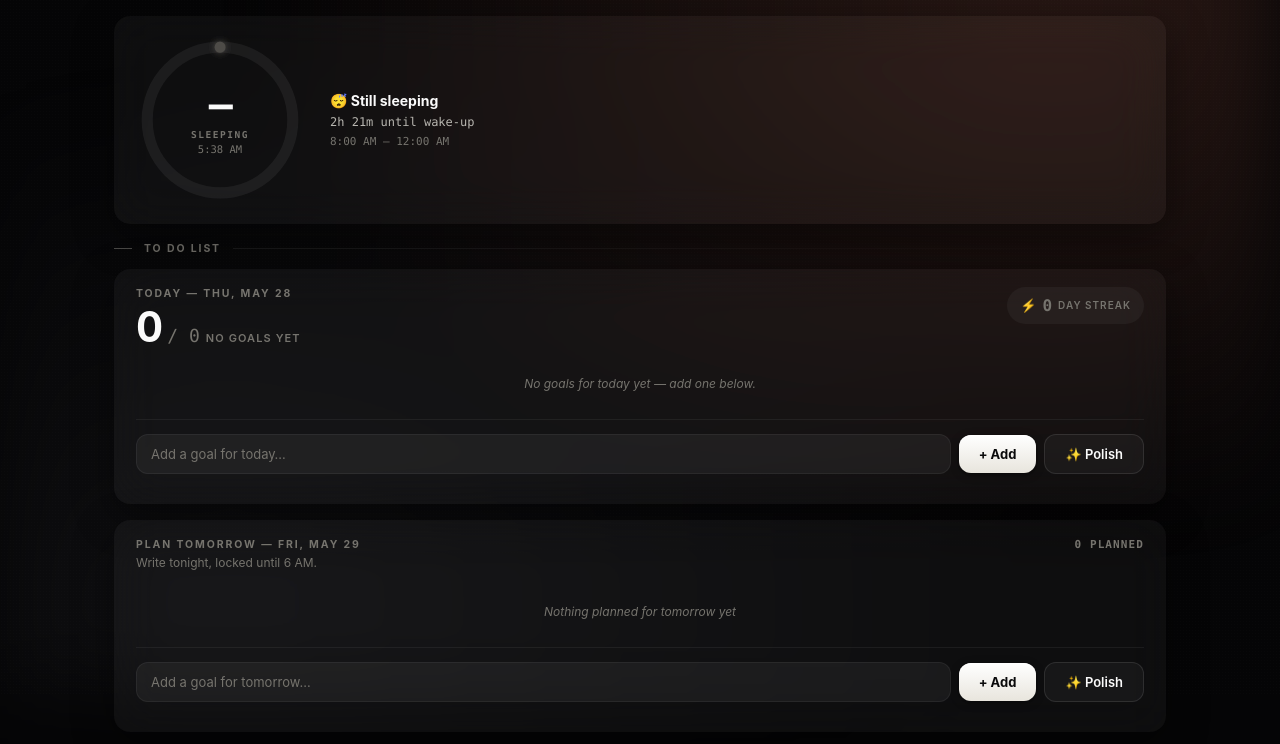
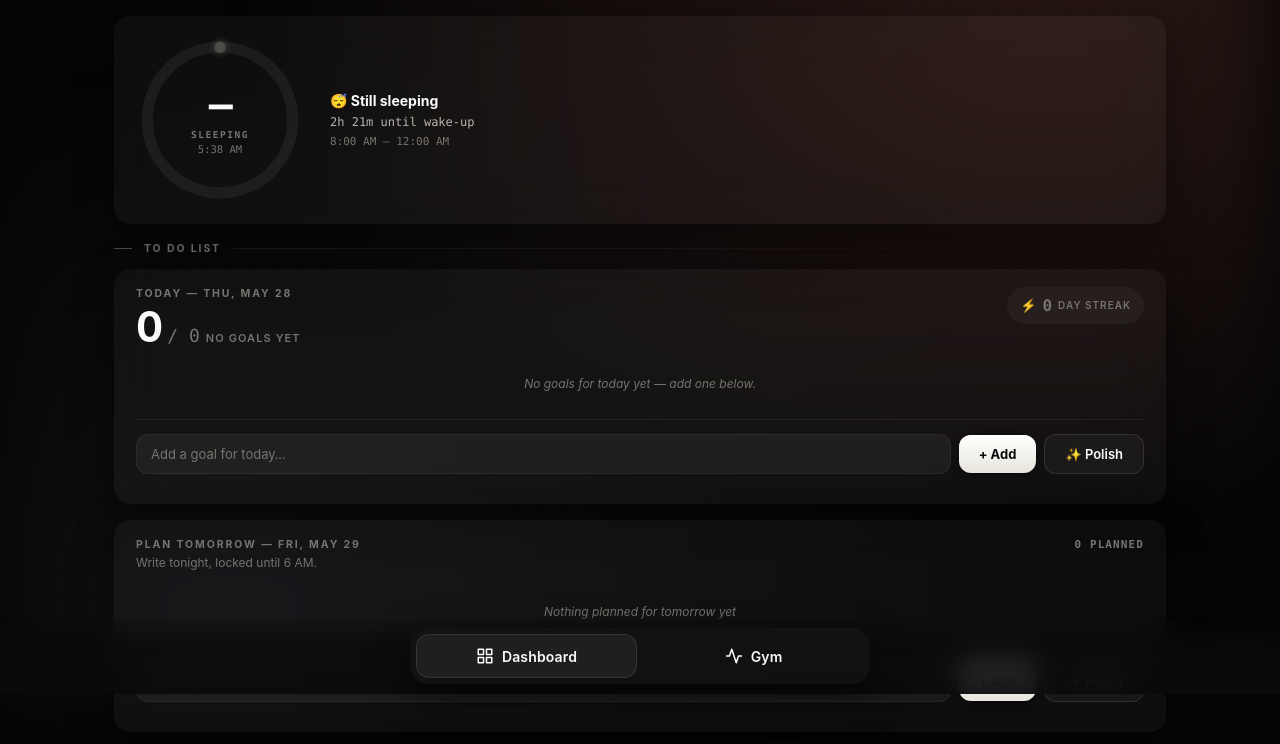
Before and after one commit to njchambers2005-ctrl/dashboard, a plain HTML site: page index.html in a window 1280 px wide. Shown: the part 106-850 px from the top of the page. Drawn offline with nearby package versions, Linux system fonts and the light colour scheme; no server answers.

Commit message:
add tab bar to dashboard

```diff
--- a/index.html
+++ b/index.html
@@ -598,6 +598,42 @@ body::after {
   .day-ring-svg-wrap { width: 144px; height: 144px; }
   .day-ring-percent { font-size: 32px; }
   .day-ring-status { font-size: 13px; }
+}
+
+/* ── Tab bar ── */
+.tabbar {
+  position: fixed; left: 0; right: 0; bottom: 0; z-index: 50;
+  display: flex; justify-content: center;
+  padding: 10px 16px calc(10px + env(safe-area-inset-bottom));
+  background: linear-gradient(180deg, rgba(10,10,11,0) 0%, rgba(10,10,11,0.78) 38%, rgba(10,10,11,0.94) 100%);
+  backdrop-filter: blur(14px); -webkit-backdrop-filter: blur(14px);
+  pointer-events: none;
+}
+.tabbar-inner {
+  pointer-events: auto; display: flex; width: 100%; max-width: 460px;
+  gap: 6px; padding: 6px;
+  background: rgba(20,20,22,0.72); border: 1px solid var(--border);
+  border-radius: 18px; box-shadow: 0 12px 36px rgba(0,0,0,0.55);
+}
+.tab {
+  flex: 1 1 0; display: inline-flex; align-items: center; justify-content: center;
+  gap: 8px; padding: 12px 14px; border-radius: 13px;
+  font-size: 14px; font-weight: 600; letter-spacing: 0.01em;
+  color: var(--text-2); text-decoration: none; background: transparent;
+  border: 1px solid transparent;
+  transition: color 0.15s ease, background 0.15s ease, border-color 0.15s ease;
+  -webkit-tap-highlight-color: transparent;
+}
+.tab:hover { color: var(--text-1); }
+.tab[aria-current="page"] {
+  color: var(--text-1); background: rgba(255,255,255,0.06);
+  border-color: rgba(255,255,255,0.10);
+}
+.tab-icon { width: 18px; height: 18px; display: inline-flex; align-items: center; justify-content: center; }
+.tab-icon svg { width: 100%; height: 100%; display: block; }
+@media (max-width: 480px) {
+  .tab { padding: 11px 10px; font-size: 13px; }
+  .tabbar { padding-left: 12px; padding-right: 12px; }
 }
 </style>
 </head>
@@ -1226,5 +1262,18 @@ document.getElementById('gmPushBtn').addEventListener('click', () => {
   startTicker();
 })();
 </script>
+
+<nav class="tabbar" aria-label="Main navigation">
+  <div class="tabbar-inner">
+    <a href="index.html" class="tab" aria-current="page">
+      <span class="tab-icon"><svg viewBox="0 0 24 24" fill="none" stroke="currentColor" stroke-width="2" stroke-linecap="round" stroke-linejoin="round" aria-hidden="true"><rect x="3" y="3" width="7" height="7"/><rect x="14" y="3" width="7" height="7"/><rect x="3" y="14" width="7" height="7"/><rect x="14" y="14" width="7" height="7"/></svg></span>
+      Dashboard
+    </a>
+    <a href="gym.html" class="tab">
+      <span class="tab-icon"><svg viewBox="0 0 24 24" fill="none" stroke="currentColor" stroke-width="2" stroke-linecap="round" stroke-linejoin="round" aria-hidden="true"><polyline points="22 12 18 12 15 21 9 3 6 12 2 12"/></svg></span>
+      Gym
+    </a>
+  </div>
+</nav>
 </body>
 </html>
```
